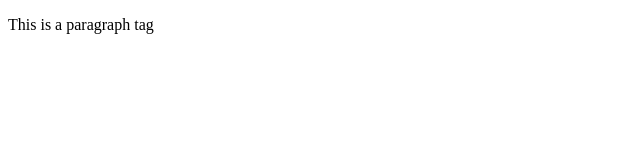
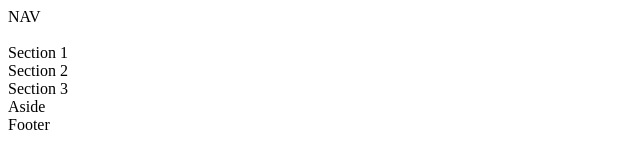
Before and after one commit to RedComet6/hw1, a plain HTML site: page index.html in a window 1280 px wide. Shown: the whole page, without its empty margins (0-640 px from the left). Drawn offline with Linux system fonts and the light colour scheme.

Commit message:
first draft 12-04-21

```diff
--- a/index.html
+++ b/index.html
@@ -1,12 +1,39 @@
 <!DOCTYPE html>
 <html lang="en">
+
 <head>
     <meta charset="UTF-8">
     <meta http-equiv="X-UA-Compatible" content="IE=edge">
     <meta name="viewport" content="width=device-width, initial-scale=1.0">
-    <title>Aidan's Page</title>
+    <link rel="stylesheet" href="assets/css/main.css">
+    <title>Horiseon</title>
 </head>
+
 <body>
-    <p>This is a paragraph tag </p>
+    <!--Nav-->
+    <nav>NAV</nav>
+
+    <!--Image-->
+    <div>
+        <img src="" alt="" />
+    </div>
+
+    <!--section1-->
+    <section>Section 1</section>
+
+    <!--section2-->
+    <section>Section 2</section>
+
+
+    <!--section3-->
+    <section>Section 3</section>
+
+
+    <!--aside-->
+    <aside>Aside</aside>
+
+    <!--footer-->
+    <footer>Footer</footer>
 </body>
+
 </html>
```
Also changed, not shown: assets/css/main.css (added).
